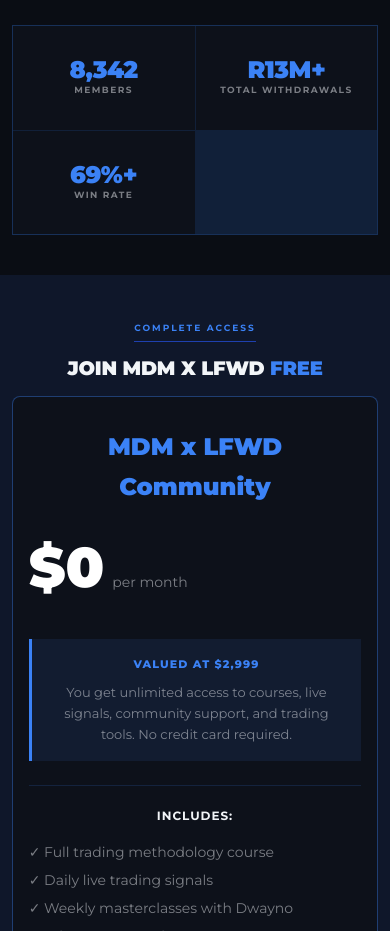
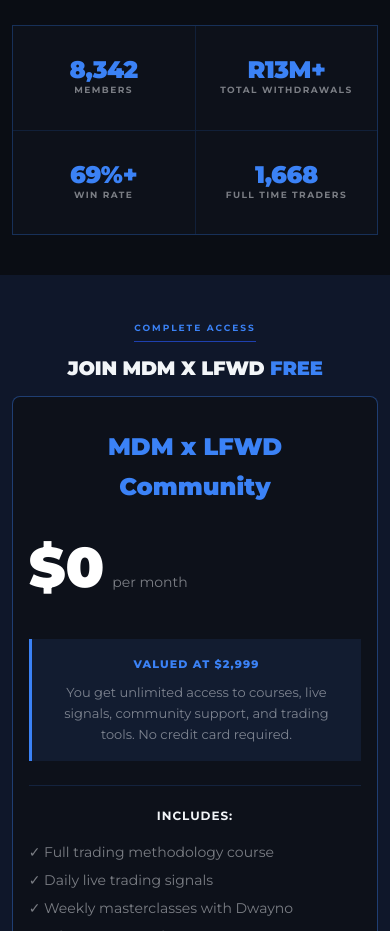
Before and after one commit to mihle-matimba/lfwd, a plain HTML site: page index.html in a window 390 px wide. Shown: the part 6180-7111 px from the top of the page. Drawn offline with nearby package versions, Linux system fonts and the light colour scheme.

Commit message:
feat: add full-time traders metric (20% of members)
- Add 4th results box showing full-time traders
- Calculate as 20% of total member count (starts at 1,668)
- Updates dynamically when member counter increments
- Syncs with live member counter every 2 seconds
- Responsive layout adapts to 4-column on desktop, 2x2 on tablet

```diff
--- a/index.html
+++ b/index.html
@@ -1314,6 +1314,7 @@ footer { background: #000; border-top: 1px solid var(--border); padding: 40px 6%
       <div class="result-box"><div class="result-n" id="resultCount">8,340</div><div class="result-l">Members</div></div>
       <div class="result-box"><div class="result-n">R13M+</div><div class="result-l">Total Withdrawals</div></div>
       <div class="result-box"><div class="result-n">69%+</div><div class="result-l">Win Rate</div></div>
+      <div class="result-box"><div class="result-n" id="fullTimeTraders">1,668</div><div class="result-l">Full Time Traders</div></div>
     </div>
   </div>
 </section>
@@ -1402,6 +1403,7 @@ function faqToggle(el) {
 let memberCount = 8340;
 const memberCountEl = document.getElementById('memberCount');
 const resultCountEl = document.getElementById('resultCount');
+const fullTimeTradersEl = document.getElementById('fullTimeTraders');
 
 function formatNumber(num) {
   return num.toLocaleString();
@@ -1412,6 +1414,10 @@ function incrementMembers() {
   const formatted = formatNumber(memberCount);
   if (memberCountEl) memberCountEl.textContent = formatted;
   if (resultCountEl) resultCountEl.textContent = formatted;
+
+  // Calculate full-time traders as 20% of total members
+  const fullTimeTraders = Math.floor(memberCount * 0.2);
+  if (fullTimeTradersEl) fullTimeTradersEl.textContent = formatNumber(fullTimeTraders);
 }
 
 // Increment every 2 seconds
```
